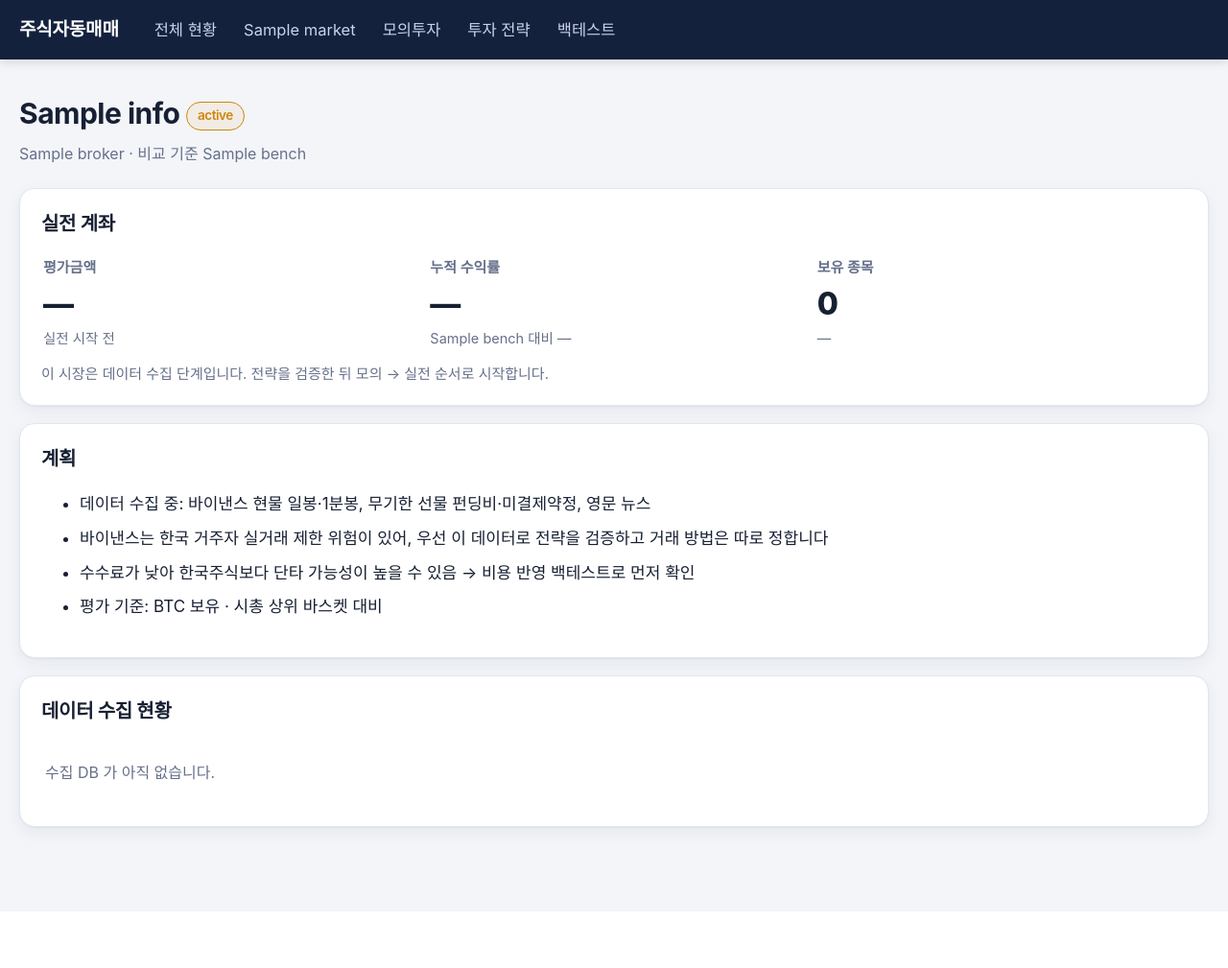
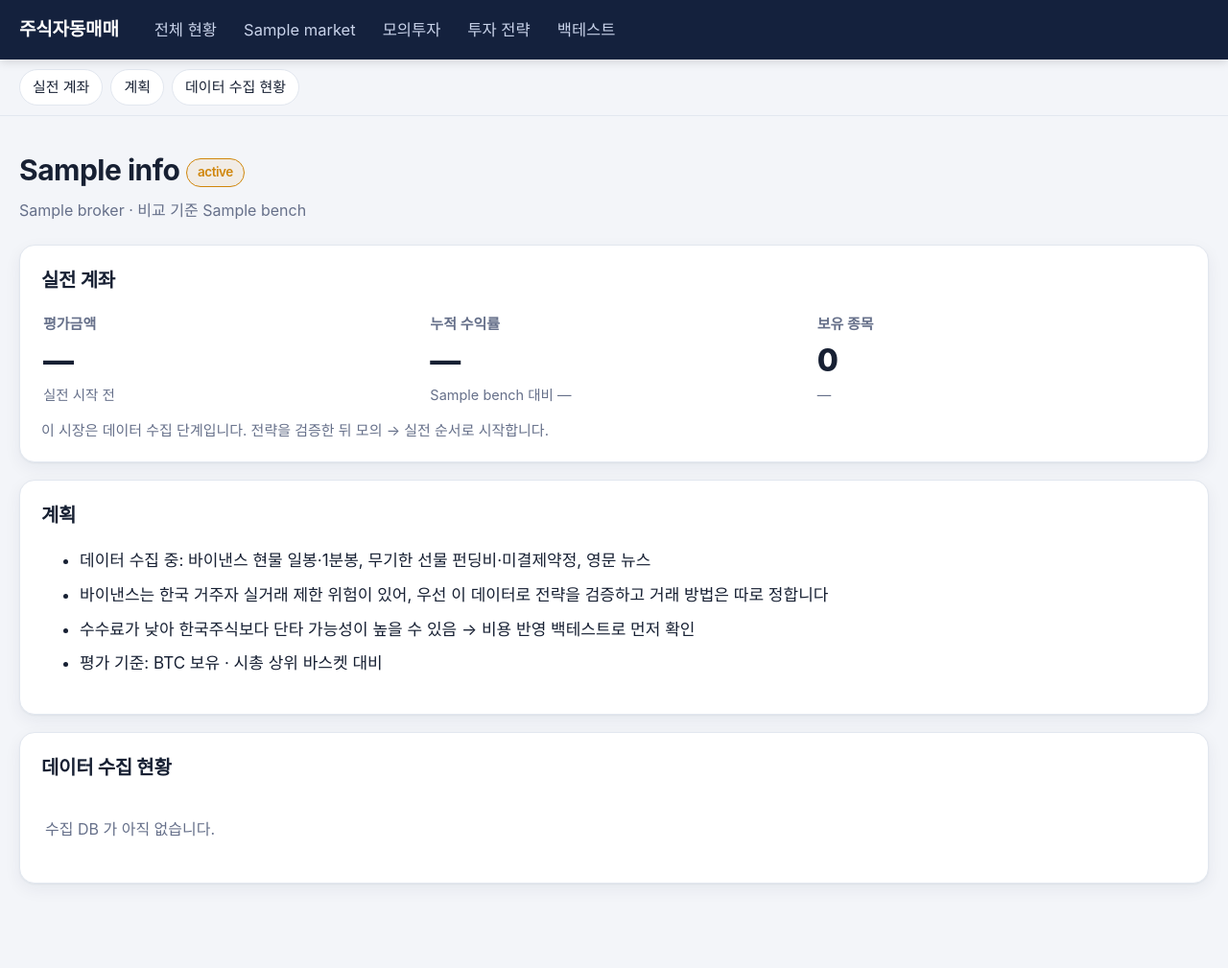
Before and after one commit to sjzzang776/stock-autotrade-lab, a FastAPI app: template stockrl/web/templates/market.html in a window 1280 px wide. Shown: the whole page at 96% size. Before the commit the page ends 881 px from the top, so only its background shows below. Run offline with FastAPI, Linux system fonts and the light colour scheme; the template is opened without the code that fills it: most values are stand-ins (such as "Sample title", 1, 10 or a date in 2020); some web fonts are replaced.

Commit message:
페이지 안 바로가기 줄(소제목 자동 수집) 추가
Co-Authored-By: Claude Opus 5.5 <noreply@anthropic.com>

```diff
--- a/stockrl/web/static/style.css
+++ b/stockrl/web/static/style.css
@@ -85,3 +85,14 @@ button:disabled { opacity: .5; cursor: wait; }
   .card { padding: 16px; }
   table { font-size: 15px; }
 }
+
+/* 페이지 안 바로가기 줄 (소제목 자동 수집, 2026-10-20) */
+.toc { position: sticky; top: 56px; z-index: 4; background: var(--bg); border-bottom: 1px solid var(--line); }
+.toc-in { max-width: 1280px; margin: 0 auto; padding: 10px 20px; display: flex; gap: 8px; overflow-x: auto; white-space: nowrap; }
+.toc a { font-size: 15px; padding: 6px 13px; border-radius: 99px; border: 1px solid var(--line); background: var(--card);
+         color: var(--ink); text-decoration: none; }
+.toc a:hover { border-color: var(--accent); color: var(--accent); text-decoration: none; }
+.toc a.major { background: var(--accent); border-color: var(--accent); color: #fff; font-weight: 700; }
+main .card, main .sec, main h2 { scroll-margin-top: 120px; }
+html { scroll-behavior: smooth; }
+@media (max-width: 600px) { .toc { top: 52px; } .toc a { font-size: 14px; padding: 5px 11px; } }
--- a/stockrl/web/templates/base.html
+++ b/stockrl/web/templates/base.html
@@ -17,7 +17,27 @@
   <a class="tab {{ 'on' if active == 'strategy' }}" href="/strategy">투자 전략</a>
   <a class="tab {{ 'on' if active == 'backtest' }}" href="/backtest">백테스트</a>
 </nav></header>
+<nav class="toc" id="toc" hidden></nav>
 <main>{% block body %}{% endblock %}</main>
+<script>
+// 페이지 안 소제목(카드의 h2·구역 이름표)으로 바로가기 줄을 자동으로 만듦 (2026-10-20 사용자 요청)
+document.addEventListener('DOMContentLoaded', () => {
+  const heads = [...document.querySelectorAll('main .sec-tag, main .card > h2, main .card > div > h2, main > h2')]
+    .filter(h => h.textContent.trim() && h.offsetParent !== null);
+  if (heads.length < 3) return;
+  const toc = document.getElementById('toc');
+  const used = new Set();
+  toc.innerHTML = '<div class="toc-in">' + heads.map((h, i) => {
+    const label = (h.childNodes[0] ? h.childNodes[0].textContent : h.textContent).trim().replace(/\s+/g, ' ').slice(0, 24);
+    if (!label || used.has(label)) return '';
+    used.add(label);
+    const target = h.closest('.card') && !h.classList.contains('sec-tag') ? h.closest('.card') : h;
+    target.id = target.id || 'sec-' + i;
+    return `<a href="#${target.id}" class="${h.classList.contains('sec-tag') ? 'major' : ''}">${label}</a>`;
+  }).join('') + '</div>';
+  toc.hidden = false;
+});
+</script>
 <script>
 const css = n => getComputedStyle(document.documentElement).getPropertyValue(n).trim();
 Chart.defaults.font.size = 14; Chart.defaults.font.family = getComputedStyle(document.body).fontFamily;
```
